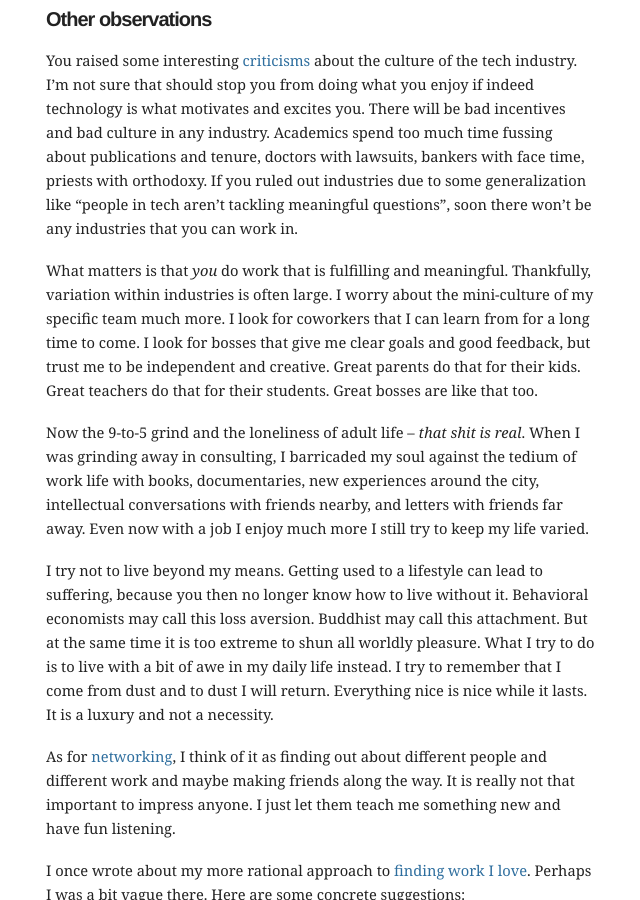
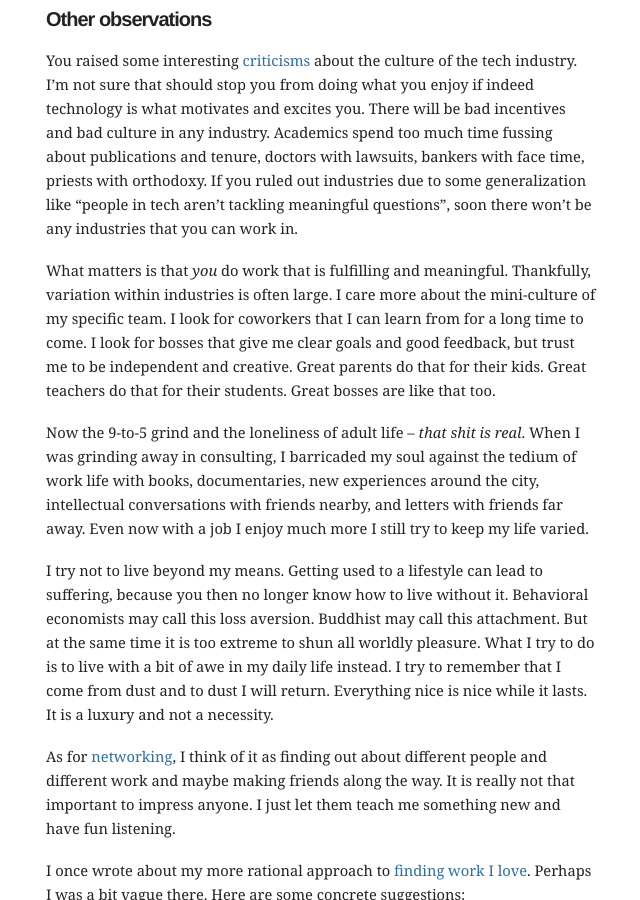
Before and after one commit to mbwong/mbwong.github.com, a Jekyll site: the page built from _posts/2013-06-16-entering-adulthood.md, in a window 1280 px wide and 900 px high, scrolled down 2042 px. Shown: the whole window, without its empty margins (304-944 px from the left). Built offline with Jekyll 4.4.1, drawn with Linux system fonts in a browser that asks for light colours.

Commit message:
Update 2013-06-16-entering-adulthood.md

```diff
--- a/_posts/2013-06-16-entering-adulthood.md
+++ b/_posts/2013-06-16-entering-adulthood.md
@@ -49,7 +49,7 @@ You raised some interesting [criticisms][mit] about the culture of the tech indu
 
 [mit]: http://miter.mit.edu/the-unexotic-underclass/
 
-What matters is that _you_ do work that is fulfilling and meaningful. Thankfully, variation within industries is often large. I worry about the mini-culture of my specific team much more. I look for coworkers that I can learn from for a long time to come. I look for bosses that give me clear goals and good feedback, but trust me to be independent and creative. Great parents do that for their kids. Great teachers do that for their students. Great bosses are like that too.
+What matters is that _you_ do work that is fulfilling and meaningful. Thankfully, variation within industries is often large. I care more about the mini-culture of my specific team. I look for coworkers that I can learn from for a long time to come. I look for bosses that give me clear goals and good feedback, but trust me to be independent and creative. Great parents do that for their kids. Great teachers do that for their students. Great bosses are like that too.
 
 Now the 9-to-5 grind and the loneliness of adult life -- _that shit is real_. When I was grinding away in consulting, I barricaded my soul against the tedium of work life with books, documentaries, new experiences around the city, intellectual conversations with friends nearby, and letters with friends far away. Even now with a job I enjoy much more I still try to keep my life varied.
 
```
